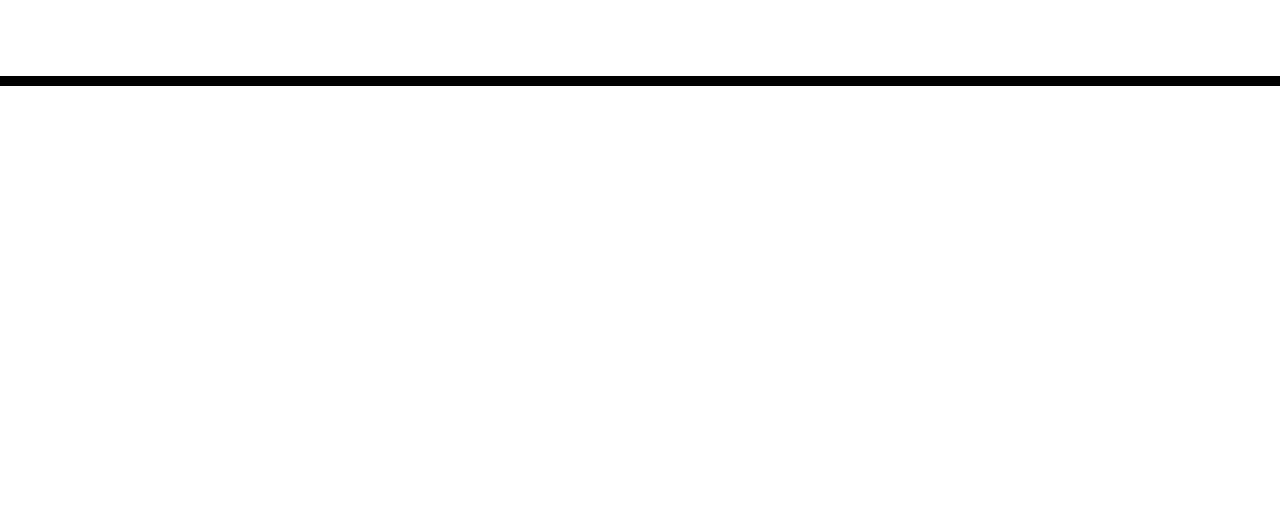
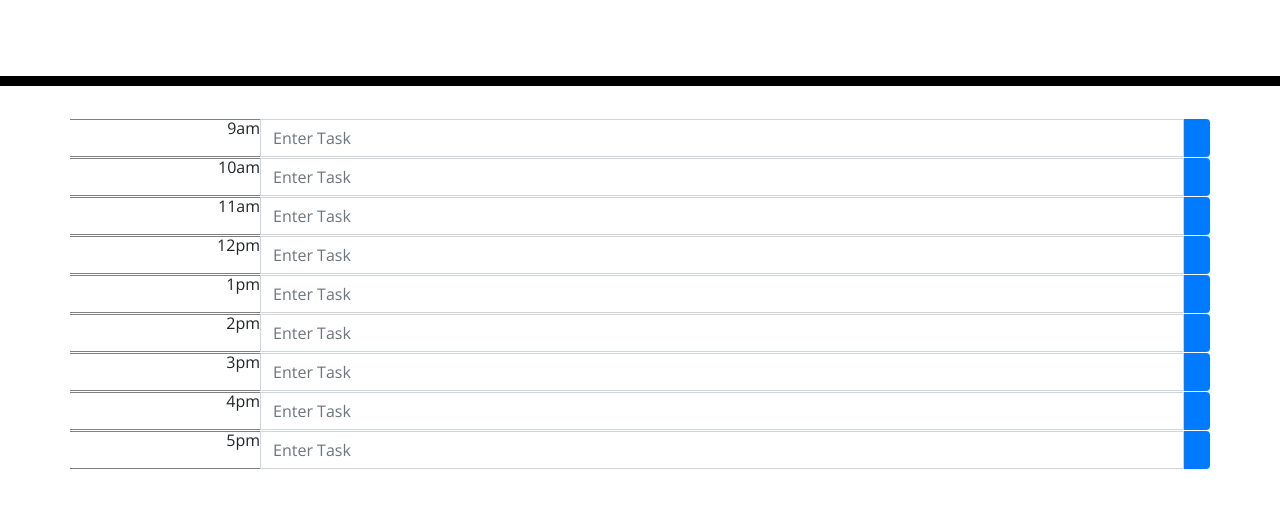
Before and after one commit to jvit1985/work-day-scheduler, a plain HTML site: page index.html in a window 1280 px wide. Shown: the part 182-690 px from the top of the page. Drawn offline with nearby package versions, Linux system fonts and the light colour scheme; files whose address does not match are found by name; a web font is replaced by a local one.

Commit message:
added structure, icons, and style

```diff
--- a/assets/style.css
+++ b/assets/style.css
@@ -32,8 +32,12 @@ body {
 
   .row {
     white-space: pre-wrap;
-    height: 80px;
     border-top: 1px solid white;;
+  }
+
+  .col-2 {
+      border-top: 1px solid gray;
+      border-bottom: 1px solid gray;
   }
 
   .hour {
--- a/index.html
+++ b/index.html
@@ -18,6 +18,7 @@
       href="https://fonts.googleapis.com/css?family=Open+Sans&display=swap"
       rel="stylesheet"
     />
+    <link rel="stylesheet" href="https://cdnjs.cloudflare.com/ajax/libs/open-iconic/1.1.1/font/css/open-iconic-bootstrap.min.css" integrity="sha512-UyNhw5RNpQaCai2EdC+Js0QL4RlVmiq41DkmCJsRV3ZxipG2L0HhTqIf/H9Hp8ez2EnFlkBnjRGJU2stW3Lj+w==" crossorigin="anonymous" referrerpolicy="no-referrer" />
     <link rel="stylesheet" href="assets/style.css"/>
     <title>Work Day Scheduler</title>
   </head>
@@ -29,7 +30,87 @@
       <p id="currentDay" class="lead"></p>
     </header>
     <div class="container">
-      <!-- Timeblocks go here -->
+        <div class="row align-items-start">
+            <div class="input-group">
+                <div class="col-2 px-0 py-auto text-right">9am</div>
+                <input type="text" class="form-control" placeholder="Enter Task" aria-label="Enter Task" aria-describedby="button-addon2">
+                <div class="input-group-append mx-auto">
+                  <button class="btn bg-primary" type="button" id="button-addon2"><span class="oi oi-lock-locked"></span></button>
+                </div>
+              </div>
+        </div>
+        <div class="row align-items-start">
+            <div class="input-group">
+                <div class="col-2 px-0 py-auto text-right">10am</div>
+                <input type="text" class="form-control" placeholder="Enter Task" aria-label="Enter Task" aria-describedby="button-addon2">
+                <div class="input-group-append mx-auto">
+                  <button class="btn bg-primary" type="button" id="button-addon2"><span class="oi oi-lock-locked"></span></button>
+                </div>
+              </div>
+        </div>
+        <div class="row align-items-start">
+            <div class="input-group">
+                <div class="col-2 px-0 py-auto text-right">11am</div>
+                <input type="text" class="form-control" placeholder="Enter Task" aria-label="Enter Task" aria-describedby="button-addon2">
+                <div class="input-group-append mx-auto">
+                  <button class="btn bg-primary" type="button" id="button-addon2"><span class="oi oi-lock-locked"></span></button>
+                </div>
+              </div>
+        </div>
+        <div class="row align-items-start">
+            <div class="input-group">
+                <div class="col-2 px-0 py-auto text-right">12pm</div>
+                <input type="text" class="form-control" placeholder="Enter Task" aria-label="Enter Task" aria-describedby="button-addon2">
+                <div class="input-group-append mx-auto">
+                  <button class="btn bg-primary" type="button" id="button-addon2"><span class="oi oi-lock-locked"></span></button>
+                </div>
+              </div>
+        </div>
+        <div class="row align-items-start">
+            <div class="input-group">
+                <div class="col-2 px-0 py-auto text-right">1pm</div>
+                <input type="text" class="form-control" placeholder="Enter Task" aria-label="Enter Task" aria-describedby="button-addon2">
+                <div class="input-group-append mx-auto">
+                  <button class="btn bg-primary" type="button" id="button-addon2"><span class="oi oi-lock-locked"></span></button>
+                </div>
+              </div>
+        </div>
+        <div class="row align-items-start">
+            <div class="input-group">
+                <div class="col-2 px-0 py-auto text-right">2pm</div>
+                <input type="text" class="form-control" placeholder="Enter Task" aria-label="Enter Task" aria-describedby="button-addon2">
+                <div class="input-group-append mx-auto">
+                  <button class="btn bg-primary" type="button" id="button-addon2"><span class="oi oi-lock-locked"></span></button>
+                </div>
+              </div>
+        </div>
+        <div class="row align-items-start">
+            <div class="input-group">
+                <div class="col-2 px-0 py-auto text-right">3pm</div>
+                <input type="text" class="form-control" placeholder="Enter Task" aria-label="Enter Task" aria-describedby="button-addon2">
+                <div class="input-group-append mx-auto">
+                  <button class="btn bg-primary" type="button" id="button-addon2"><span class="oi oi-lock-locked"></span></button>
+                </div>
+              </div>
+        </div>
+        <div class="row align-items-start">
+            <div class="input-group">
+                <div class="col-2 px-0 py-auto text-right">4pm</div>
+                <input type="text" class="form-control" placeholder="Enter Task" aria-label="Enter Task" aria-describedby="button-addon2">
+                <div class="input-group-append mx-auto">
+                  <button class="btn bg-primary" type="button" id="button-addon2"><span class="oi oi-lock-locked"></span></button>
+                </div>
+              </div>
+        </div>
+        <div class="row align-items-start">
+            <div class="input-group">
+                <div class="col-2 px-0 py-auto text-right">5pm</div>
+                <input type="text" class="form-control" placeholder="Enter Task" aria-label="Enter Task" aria-describedby="button-addon2">
+                <div class="input-group-append mx-auto">
+                  <button class="btn bg-primary" type="button" id="button-addon2"><span class="oi oi-lock-locked"></span></button>
+                </div>
+              </div>
+        </div>
     </div>
 
     <script src="https://code.jquery.com/jquery-3.4.1.min.js"></script>
```
